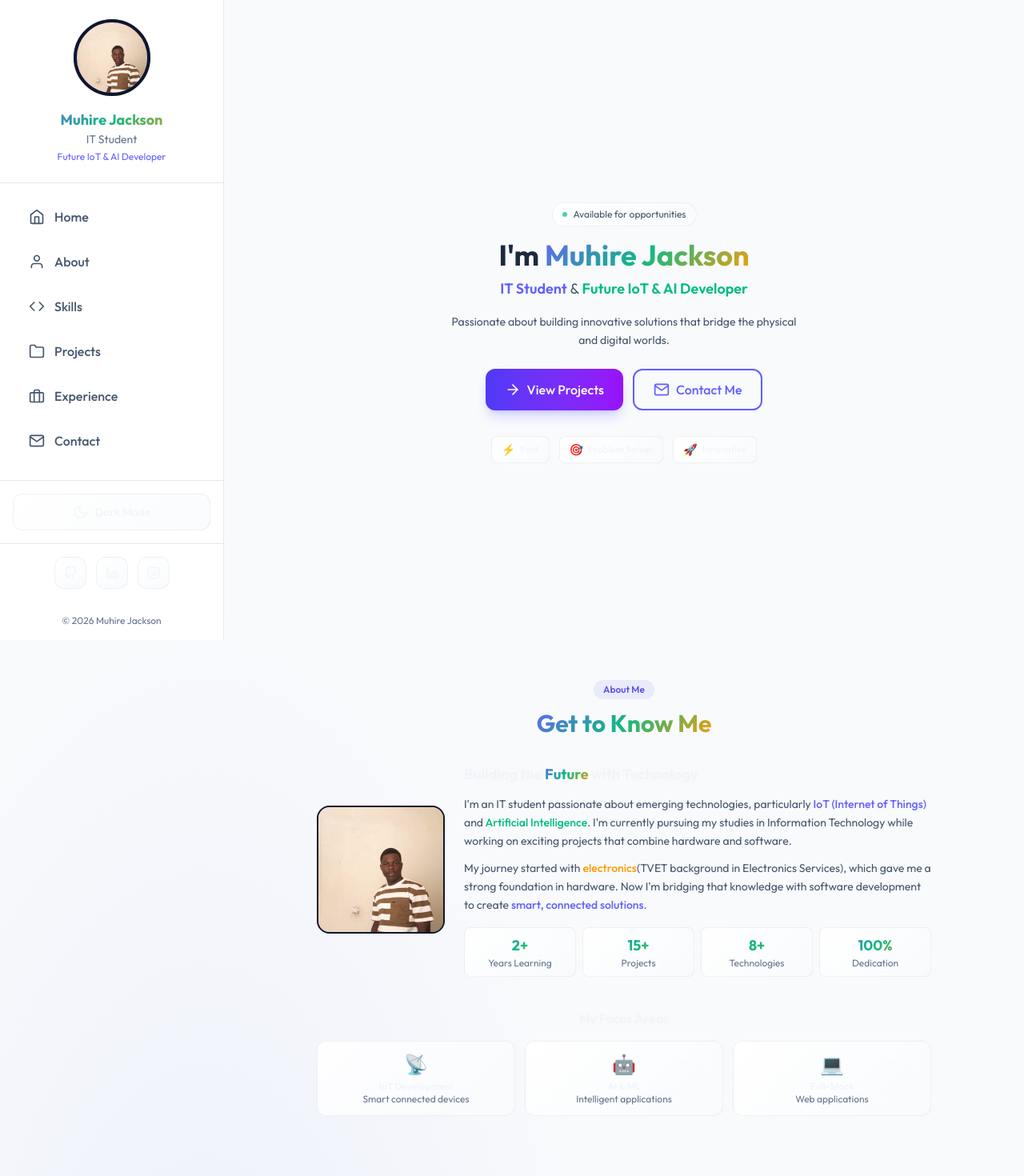
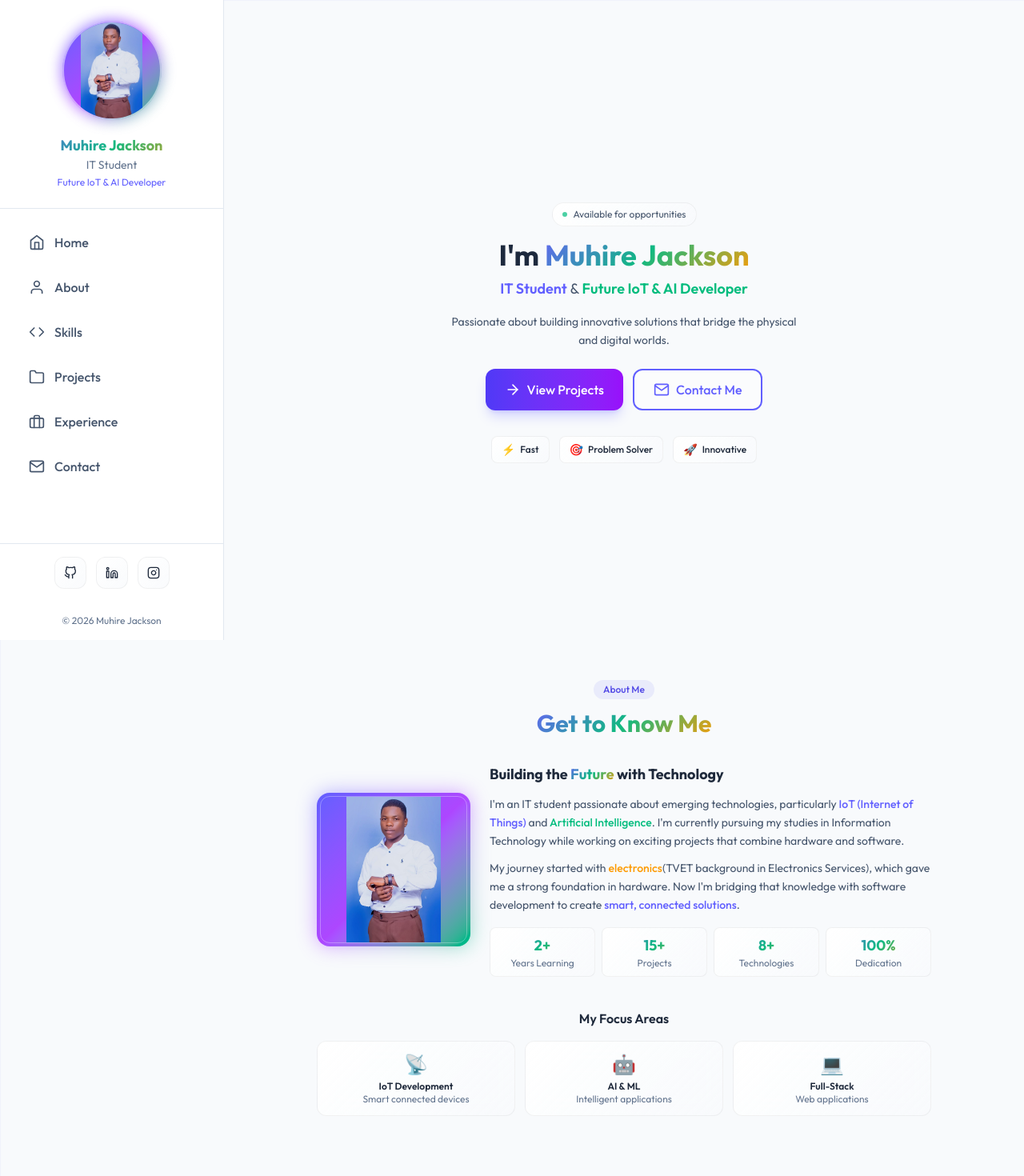
Before and after one commit to beyond-rda/PORTIFOLIO, a React (Vite) app: page / in a window 1280 px wide. Shown: the top 1470 px of the page at 80% size. Built offline with nearby package versions, Linux system fonts and the light colour scheme.

Commit message:
image add

```diff
--- a/src/App.jsx
+++ b/src/App.jsx
@@ -1,4 +1,4 @@
-import { ThemeProvider } from './context/ThemeContext';
+import { ThemeProvider, useTheme } from './context/ThemeContext';
 import Sidebar from './components/Sidebar';
 import MobileNav from './components/MobileNav';
 import Hero from './components/Hero';
@@ -8,10 +8,10 @@ import Projects from './components/Projects';
 import Experience from './components/Experience';
 import Contact from './components/Contact';
 
-function App() {
+function AppContent() {
+  const { theme } = useTheme();
   return (
-    <ThemeProvider>
-      <div className="min-h-screen bg-animated grid-pattern dark">
+    <div className={`min-h-screen bg-animated grid-pattern ${theme}`}>
       <Sidebar>
         <Hero />
         <About />
@@ -22,6 +22,13 @@ function App() {
       </Sidebar>
       <MobileNav />
     </div>
+  );
+}
+
+function App() {
+  return (
+    <ThemeProvider>
+      <AppContent />
     </ThemeProvider>
   );
 }
--- a/src/components/About.jsx
+++ b/src/components/About.jsx
@@ -1,5 +1,5 @@
 import { motion } from 'framer-motion';
-import profileImg from '../assets/bm.jpeg';
+import profileImg from '../assets/new.jpeg';
 
 const stats = [
   { value: '2+', label: 'Years Learning' },
@@ -31,12 +31,13 @@ export default function About() {
             viewport={{ once: true }}
             className="shrink-0"
           >
-            <div className="w-32 h-32 md:w-40 md:h-40 relative">
-              <div className="absolute inset-0 rounded-2xl bg-gradient-to-br from-indigo-500 via-purple-500 to-emerald-500 animate-pulse"></div>
-              <div className="relative w-full h-full rounded-2xl overflow-hidden border-2 border-slate-900 dark:border-white">
-                <img src={profileImg} alt="Muhire Jackson" className="w-full h-full object-cover" />
-              </div>
+            <div className="relative w-40 h-40 md:w-48 md:h-48">
+            <div className="absolute inset-0 rounded-2xl bg-gradient-to-br from-indigo-500 via-purple-500 to-emerald-500 blur-md opacity-50"></div>
+            <div className="absolute inset-0 rounded-2xl bg-gradient-to-br from-indigo-500 via-purple-500 to-emerald-500"></div>
+            <div className="absolute inset-0.5 md:inset-1 rounded-xl overflow-hidden border border-white/30">
+              <img src={profileImg} alt="Muhire Jackson" className="w-full h-full object-contain" />
             </div>
+          </div>
           </motion.div>
 
           <motion.div
--- a/src/components/Button.jsx
+++ b/src/components/Button.jsx
@@ -6,8 +6,8 @@ export default function Button({ children, onClick, variant = 'primary', classNa
   const variants = {
     primary: 'bg-gradient-to-r from-indigo-600 to-purple-600 hover:from-indigo-700 hover:to-purple-700 text-white shadow-lg shadow-indigo-500/25 hover:shadow-indigo-500/40',
     secondary: 'bg-gradient-to-r from-emerald-500 to-teal-500 hover:from-emerald-600 hover:to-teal-600 text-white shadow-lg shadow-emerald-500/25',
-    outline: 'border-2 border-indigo-500 text-indigo-500 hover:bg-indigo-500 hover:text-white',
-    ghost: 'text-slate-600 dark:text-slate-300 hover:bg-slate-100 dark:hover:bg-slate-800',
+    outline: 'border-2 border-indigo-500 text-indigo-500 hover:bg-indigo-500 hover:text-white bg-white/50 dark:bg-transparent',
+    ghost: 'text-slate-600 dark:text-slate-300 hover:bg-slate-100 dark:hover:bg-slate-800 bg-white/50 dark:bg-transparent',
   };
 
   return (
--- a/src/components/Contact.jsx
+++ b/src/components/Contact.jsx
@@ -5,7 +5,7 @@ import { FiMail, FiPhone, FiGithub, FiLinkedin, FiInstagram, FiSend, FiCheck, Fi
 const socialLinks = [
   { icon: FiGithub, href: 'https://github.com/beyond-rda', label: 'GitHub' },
   { icon: FiLinkedin, href: 'https://linkedin.com/in/jacksonmuhire', label: 'LinkedIn' },
-  { icon: FiInstagram, href: 'https://instagram.com/b_muhire', label: 'Instagram' },
+  { icon: FiInstagram, href: 'https://instagram.com/b__muhire', label: 'Instagram' },
 ];
 
 const contactInfo = [
@@ -66,11 +66,10 @@ export default function Contact() {
                 transition={{ delay: index * 0.1 }}
                 className="flex items-center gap-3 glass px-4 py-3 rounded-xl hover:bg-indigo-500/10 transition-colors"
               >
-                <div className={`w-10 h-10 rounded-xl flex items-center justify-center ${
-                  index === 0 ? 'bg-gradient-to-br from-indigo-500 to-purple-500' :
-                  index === 1 ? 'bg-gradient-to-br from-emerald-500 to-teal-500' :
-                  'bg-gradient-to-br from-amber-500 to-orange-500'
-                }`}>
+                <div className={`w-10 h-10 rounded-xl flex items-center justify-center ${index === 0 ? 'bg-gradient-to-br from-indigo-500 to-purple-500' :
+                    index === 1 ? 'bg-gradient-to-br from-emerald-500 to-teal-500' :
+                      'bg-gradient-to-br from-amber-500 to-orange-500'
+                  }`}>
                   <info.icon className="w-5 h-5 text-white" />
                 </div>
                 <div className="text-left">
--- a/src/components/Footer.jsx
+++ b/src/components/Footer.jsx
@@ -11,7 +11,7 @@ export default function Footer() {
   const currentYear = new Date().getFullYear();
 
   return (
-    <footer className="py-8 glass border-t border-slate-200 dark:border-slate-800">
+    <footer className="py-8 glass border-t border-slate-200 dark:border-slate-800 bg-white/50 dark:bg-slate-900/50">
       <div className="container-custom">
         <div className="flex flex-col md:flex-row items-center justify-between gap-4">
           <motion.div
--- a/src/components/Sidebar.jsx
+++ b/src/components/Sidebar.jsx
@@ -2,10 +2,9 @@ import { useState } from 'react';
 import { motion, AnimatePresence } from 'framer-motion';
 import {
   FiHome, FiUser, FiCode, FiFolder, FiBriefcase, FiMail,
-  FiSun, FiMoon, FiMenu, FiX, FiGithub, FiLinkedin, FiInstagram
+  FiMenu, FiX, FiGithub, FiLinkedin, FiInstagram
 } from 'react-icons/fi';
-import { useTheme } from '../context/ThemeContext';
-import profileImg from '../assets/bm.jpeg';
+import profileImg from '../assets/new.jpeg';
 
 const navItems = [
   { name: 'Home', href: '#home', icon: FiHome },
@@ -23,7 +22,6 @@ const socialLinks = [
 ];
 
 export default function Sidebar({ children }) {
-  const { theme, toggleTheme } = useTheme();
   const [mobileOpen, setMobileOpen] = useState(false);
 
   const scrollToSection = (href) => {
@@ -41,7 +39,7 @@ export default function Sidebar({ children }) {
         className="mobile-toggle"
         onClick={() => setMobileOpen(!mobileOpen)}
       >
-        {mobileOpen ? <FiX className="w-5 h-5 text-white" /> : <FiMenu className="w-5 h-5 text-white" />}
+        {mobileOpen ? <FiX className="w-5 h-5" /> : <FiMenu className="w-5 h-5" />}
       </button>
 
       {/* Mobile Overlay */}
@@ -58,21 +56,22 @@ export default function Sidebar({ children }) {
       </AnimatePresence>
 
       {/* Sidebar */}
-      <aside className={`sidebar dark:bg-slate-900 bg-white border-r border-slate-200 dark:border-slate-800 ${mobileOpen ? 'mobile-open' : ''}`}>
+      <aside className={`sidebar bg-white dark:bg-slate-900 border-r border-slate-200 dark:border-slate-800 ${mobileOpen ? 'mobile-open' : ''}`}>
         {/* Close Button for Mobile */}
         <button
           className="md:hidden absolute top-4 right-4 p-2"
           onClick={() => setMobileOpen(false)}
         >
-          <FiX className="w-5 h-5 text-white" />
+          <FiX className="w-5 h-5" />
         </button>
 
         {/* Profile Section */}
         <div className="p-6 text-center border-b border-slate-200 dark:border-slate-800">
-          <div className="relative w-24 h-24 mx-auto mb-4">
-            <div className="absolute inset-0 rounded-full bg-gradient-to-br from-indigo-500 via-purple-500 to-emerald-500 animate-pulse"></div>
-            <div className="relative w-full h-full rounded-full overflow-hidden border-4 border-slate-900 dark:border-white">
-              <img src={profileImg} alt="Muhire Jackson" className="w-full h-full object-cover" />
+          <div className="relative w-32 h-32 mx-auto mb-4">
+            <div className="absolute inset-0 rounded-full bg-gradient-to-br from-indigo-500 via-purple-500 to-emerald-500 blur-sm opacity-70"></div>
+            <div className="absolute inset-0.5 rounded-full bg-gradient-to-br from-indigo-500 via-purple-500 to-emerald-500"></div>
+            <div className="absolute inset-0.5 rounded-full overflow-hidden border-2 border-white/50">
+              <img src={profileImg} alt="Muhire Jackson" className="w-full h-full object-contain" />
             </div>
           </div>
           <h2 className="font-bold text-lg gradient-text">Muhire Jackson</h2>
@@ -94,17 +93,6 @@ export default function Sidebar({ children }) {
             </a>
           ))}
         </nav>
-
-        {/* Theme Toggle */}
-        <div className="p-4 border-t border-slate-200 dark:border-slate-800">
-          <button
-            onClick={toggleTheme}
-            className="w-full flex items-center justify-center gap-2 p-3 rounded-xl glass hover:bg-indigo-500/20 transition-colors"
-          >
-            {theme === 'dark' ? <FiSun className="w-5 h-5" /> : <FiMoon className="w-5 h-5" />}
-            <span className="text-sm font-medium">{theme === 'dark' ? 'Light Mode' : 'Dark Mode'}</span>
-          </button>
-        </div>
 
         {/* Social Links */}
         <div className="p-4 border-t border-slate-200 dark:border-slate-800">
--- a/src/index.css
+++ b/src/index.css
@@ -62,18 +62,17 @@ body {
     var(--bg-light);
 }
 
-.light .bg-animated {
-  background:
-    radial-gradient(ellipse 80% 50% at 20% 40%, rgba(99, 102, 241, 0.08) 0%, transparent 50%),
-    radial-gradient(ellipse 60% 40% at 80% 60%, rgba(16, 185, 129, 0.06) 0%, transparent 50%),
-    var(--bg-light);
-}
-
 .grid-pattern {
   background-image:
     linear-gradient(rgba(99, 102, 241, 0.03) 1px, transparent 1px),
     linear-gradient(90deg, rgba(99, 102, 241, 0.03) 1px, transparent 1px);
   background-size: 50px 50px;
+}
+
+.light .grid-pattern {
+  background-image:
+    linear-gradient(rgba(99, 102, 241, 0.05) 1px, transparent 1px),
+    linear-gradient(90deg, rgba(99, 102, 241, 0.05) 1px, transparent 1px);
 }
 
 .glass {
@@ -267,6 +266,13 @@ body {
   align-items: center;
   justify-content: center;
   cursor: pointer;
+  color: white;
+}
+
+.light .mobile-toggle {
+  background: rgba(255, 255, 255, 0.9);
+  border: 1px solid rgba(0, 0, 0, 0.1);
+  color: #1e293b;
 }
 
 @media (max-width: 768px) {
@@ -293,11 +299,16 @@ body {
     left: 0;
     width: 280px;
     height: 100vh;
-    background: rgba(15, 23, 42, 0.98);
+    background: linear-gradient(180deg, rgba(15, 23, 42, 0.98) 0%, rgba(15, 23, 42, 0.95) 100%);
     backdrop-filter: blur(20px);
     z-index: 150;
     flex-direction: column;
     animation: slideIn 0.3s ease;
+  }
+
+  .light .sidebar.mobile-open {
+    background: linear-gradient(180deg, rgba(255, 255, 255, 0.98) 0%, rgba(248, 250, 252, 0.95) 100%);
+    border-right: 1px solid rgba(0, 0, 0, 0.1);
   }
 
   @keyframes slideIn {
@@ -331,6 +342,11 @@ body {
   padding: 0.5rem 0;
 }
 
+.light .mobile-nav {
+  background: linear-gradient(to top, rgba(255, 255, 255, 0.95), rgba(248, 250, 252, 0.9));
+  border-top: 1px solid rgba(0, 0, 0, 0.1);
+}
+
 @media (max-width: 768px) {
   .mobile-nav {
     display: flex;
@@ -351,6 +367,14 @@ body {
 
   .mobile-nav a.active {
     color: #818cf8;
+  }
+
+  .light .mobile-nav a {
+    color: rgba(0, 0, 0, 0.6);
+  }
+
+  .light .mobile-nav a.active {
+    color: #6366f1;
   }
 
   .mobile-nav a svg {
```
Also changed, not shown: src/assets/new.jpeg (added). Lines whose indentation alone changed are shown as unchanged.
